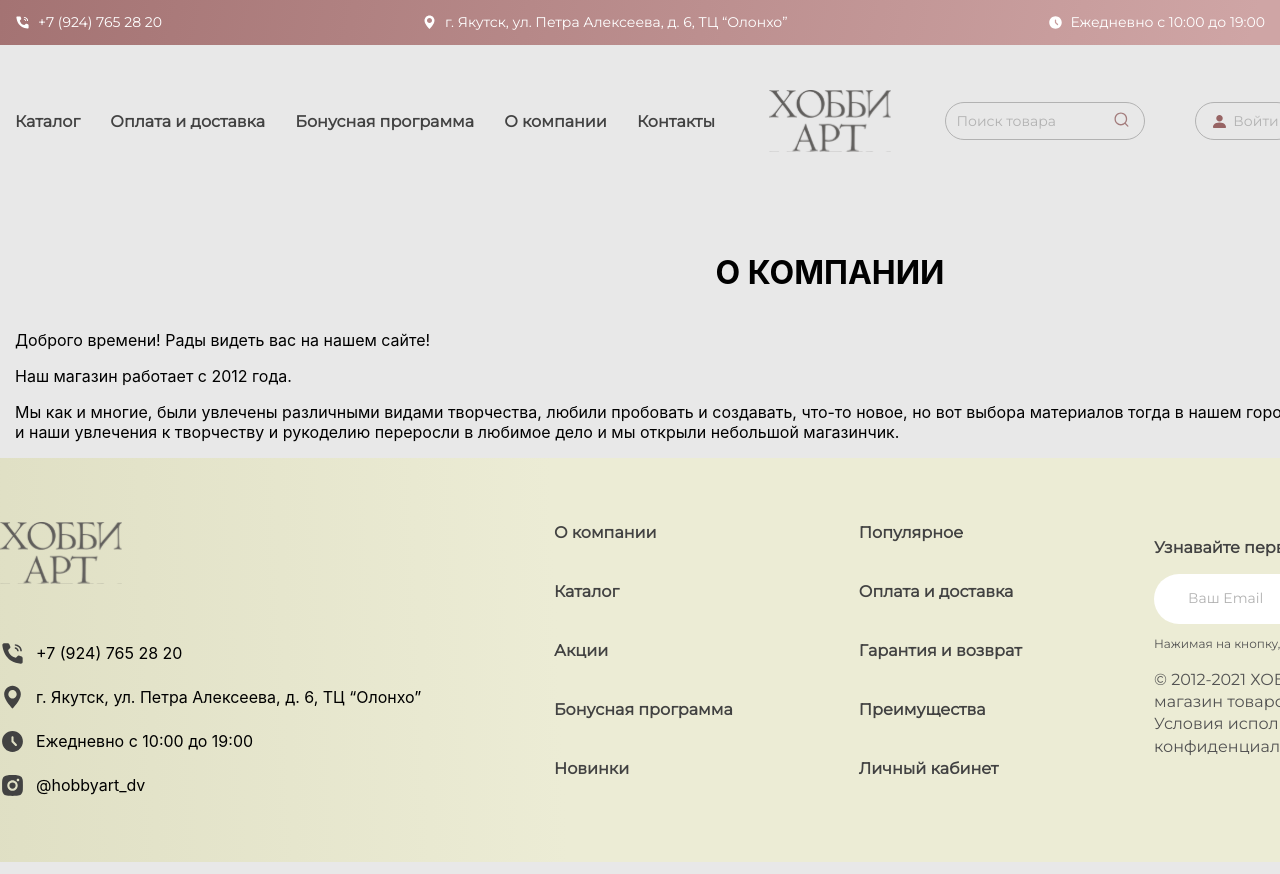
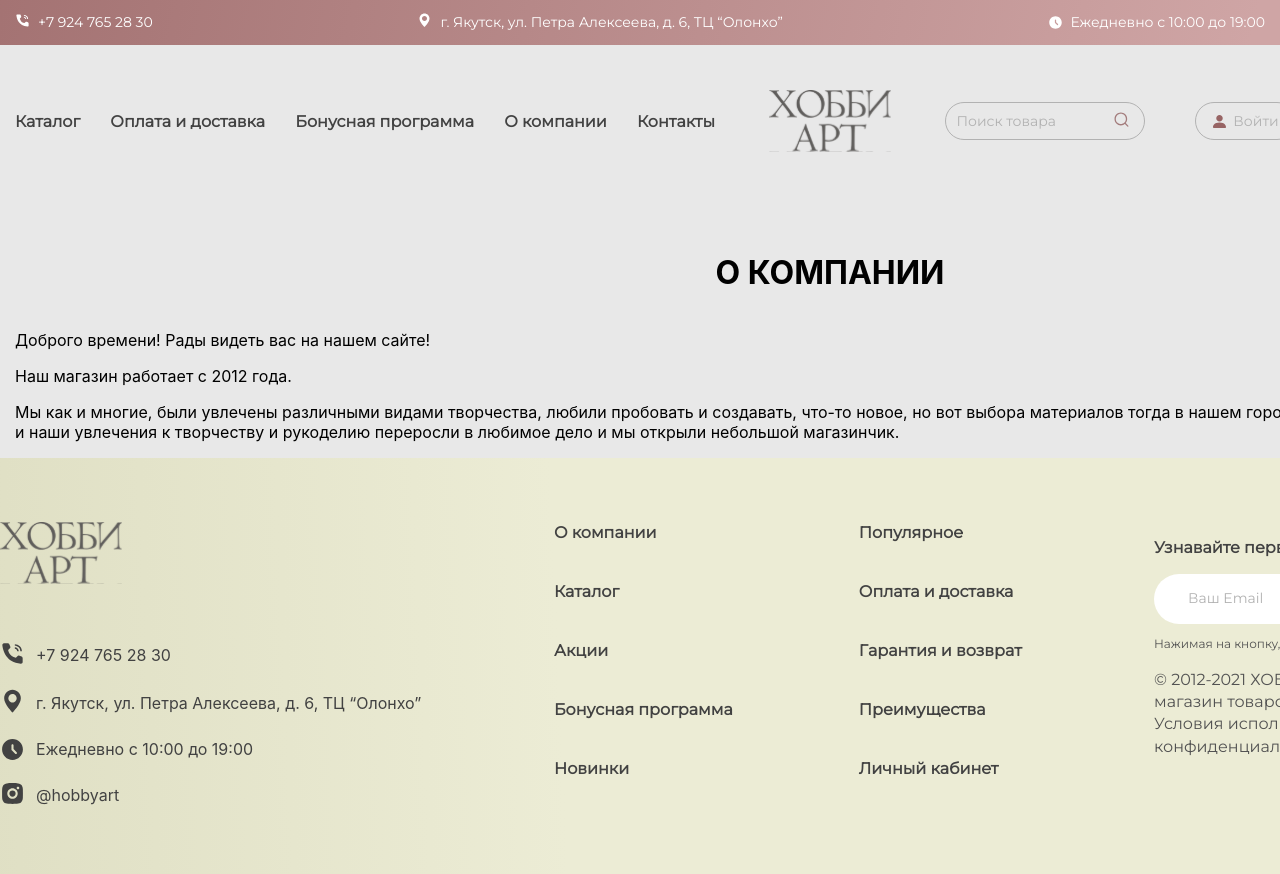
Before and after one commit to ShadowFox35/hobbyArt, a React (Create React App) app in the folder hobbyart/: page /about in a window 1280 px wide. Shown: the top 874 px of the page. Built offline with nearby package versions, Linux system fonts and the light colour scheme.

Commit message:
feat: hovers in header and footer

```diff
--- a/hobbyart/src/pages/Catalog/Goods/Good.scss
+++ b/hobbyart/src/pages/Catalog/Goods/Good.scss
@@ -37,6 +37,8 @@
 
     &:hover {
       border: 1px solid #976464;
+      color: #976464;
+      cursor: pointer;
     }
   }
 }
--- a/hobbyart/src/pages/Footer/Footer.scss
+++ b/hobbyart/src/pages/Footer/Footer.scss
@@ -31,12 +31,19 @@
   }
 
   .info-item {
+    text-decoration: none;
+    color: #424242;
     &_icon {
       width: 25px;
       height: 25px;
       margin-right: 11px;
       filter: invert(83%) sepia(0%) saturate(1192%) hue-rotate(151deg) brightness(101%)
         contrast(74%);
+    }
+
+    &_text {
+      text-decoration: none;
+      color: #424242;
     }
   }
 
@@ -133,6 +140,12 @@
         line-height: 24px;
         text-transform: uppercase;
         color: #ffffff;
+        &:hover {
+          background: linear-gradient(102.48deg, #7b4646 -29.03%, #bf9191 97.75%);
+          box-shadow: 0px 1px 1px rgba(0, 0, 0, 0.2), 0px 1px 1px rgba(0, 0, 0, 0.2);
+          border-radius: 428.797px;
+          cursor: pointer;
+        }
       }
     }
 
--- a/hobbyart/src/pages/Footer/Footer.tsx
+++ b/hobbyart/src/pages/Footer/Footer.tsx
@@ -25,26 +25,53 @@ const Footer: React.FC = () => {
 
           <div className="footer_contacts_info">
             <div className="info-item">
-              <img src={phone} alt="hobby art logo" className="info-item_icon" />
-              +7 (924) 765 28 20
+              <a className="info-item_text" target="blank" href="tel:+7 924 765 28 30">
+                <img src={phone} alt="hobby art phone" className="info-item_icon" />
+              </a>
+              <a className="info-item_text" target="blank" href="tel:+7 924 765 28 30">
+                +7 924 765 28 30
+              </a>
             </div>
+
             <div className="info-item">
-              <img src={location} alt="hobby art logo" className="info-item_icon" />
-              г. Якутск, ул. Петра Алексеева, д. 6, ТЦ “Олонхо”
+              <a
+                className="info-item_text"
+                target="blank"
+                href="https://www.google.com/maps/place/%D0%A2%D0%A6+%D0%9E%D0%BB%D0%BE%D0%BD%D1%85%D0%BE/@62.036863,129.7353609,17z/data=!3m1!4b1!4m6!3m5!1s0x5bf64a44f3275dcb:0xdcde3af6120fac15!8m2!3d62.036863!4d129.7375549!16s%2Fg%2F11b6v9yy7f?hl=ru">
+                <img src={location} alt="hobby art logo" className="info-item_icon" />
+              </a>
+              <a
+                className="info-item_text"
+                target="blank"
+                href="https://www.google.com/maps/place/%D0%A2%D0%A6+%D0%9E%D0%BB%D0%BE%D0%BD%D1%85%D0%BE/@62.036863,129.7353609,17z/data=!3m1!4b1!4m6!3m5!1s0x5bf64a44f3275dcb:0xdcde3af6120fac15!8m2!3d62.036863!4d129.7375549!16s%2Fg%2F11b6v9yy7f?hl=ru">
+                г. Якутск, ул. Петра Алексеева, д. 6, ТЦ “Олонхо”
+              </a>
             </div>
+
             <div className="info-item">
               <img src={clock} alt="hobby art logo" className="info-item_icon" />
               Ежедневно с 10:00 до 19:00
             </div>
+
             <div className="info-item">
-              <img src={inst} alt="hobby art logo" className="info-item_icon" />
-              @hobbyart_dv
+              <a
+                className="info-item_text"
+                target="blank"
+                href="https://www.instagram.com/hobbyart/">
+                <img src={inst} alt="hobby art logo" className="info-item_icon" />
+              </a>
+              <a
+                className="info-item_text"
+                target="blank"
+                href="https://www.instagram.com/hobbyart/">
+                @hobbyart
+              </a>
             </div>
           </div>
         </div>
 
         <nav className="footer_nav">
-          {footerNav.map((elem: navElemType, index:number) => (
+          {footerNav.map((elem: navElemType, index: number) => (
             <div className="navigation_item" key={index}>
               <Link className="navigation_item_link" to={elem.link}>
                 {elem.text}
--- a/hobbyart/src/pages/Header/Header.scss
+++ b/hobbyart/src/pages/Header/Header.scss
@@ -33,6 +33,11 @@
   display: flex;
   align-items: center;
   justify-content: center;
+  &_text {
+    text-decoration: none;
+    color: #ffffff;
+  }
+
   .icon {
     width: 15px;
     height: 15px;
@@ -111,7 +116,10 @@
       }
 
       &:hover {
-        cursor: pointer;
+        &:hover {
+          border: 1px solid #976464;
+          cursor: pointer;
+        }
       }
 
       .search_icon {
@@ -185,6 +193,11 @@
       font-weight: 400;
       font-size: 14px;
       line-height: 17px;
+      &:hover {
+        border: 1px solid #976464;
+        color: #976464;
+        cursor: pointer;
+      }
 
       .wrapper {
         width: 100%;
@@ -214,6 +227,11 @@
       font-weight: 400;
       font-size: 14px;
       line-height: 17px;
+      &:hover {
+        border: 1px solid #976464;
+        color: #976464;
+        cursor: pointer;
+      }
 
       .wrapper {
         width: 100%;
@@ -243,6 +261,11 @@
       font-weight: 400;
       font-size: 14px;
       line-height: 17px;
+      &:hover {
+        border: 1px solid #976464;
+        color: #976464;
+        cursor: pointer;
+      }
 
       .wrapper {
         width: 100%;
--- a/hobbyart/src/pages/Header/Header.tsx
+++ b/hobbyart/src/pages/Header/Header.tsx
@@ -1,9 +1,5 @@
 import React from 'react';
 import { Link } from 'react-router-dom';
-
-// import About from '../Main/About/About';
-// import Error from '../Main/Error/Error';
-// import Main from '../Main/Main';
 
 import Search from './Search';
 import Log from './Log';
@@ -25,13 +21,29 @@ const Header: React.FC = () => {
       <div className="header_info">
         <div className="header_info_wrapper container ">
           <div className="info-item">
-            <img src={phone} alt="hobby art logo" className="icon" />
-            +7 (924) 765 28 20
+            <a className="info-item_text" target="blank" href="tel:+7 924 765 28 30">
+              <img src={phone} alt="hobby art logo" className="icon" />
+            </a>
+            <a className="info-item_text" target="blank" href="tel:+7 924 765 28 30">
+              +7 924 765 28 30
+            </a>
           </div>
+
           <div className="info-item">
-            <img src={location} alt="hobby art logo" className="icon" />
-            г. Якутск, ул. Петра Алексеева, д. 6, ТЦ “Олонхо”
+            <a
+              className="info-item_text"
+              target="blank"
+              href="https://www.google.com/maps/place/%D0%A2%D0%A6+%D0%9E%D0%BB%D0%BE%D0%BD%D1%85%D0%BE/@62.036863,129.7353609,17z/data=!3m1!4b1!4m6!3m5!1s0x5bf64a44f3275dcb:0xdcde3af6120fac15!8m2!3d62.036863!4d129.7375549!16s%2Fg%2F11b6v9yy7f?hl=ru">
+              <img src={location} alt="hobby art logo" className="icon" />
+            </a>
+            <a
+              className="info-item_text"
+              target="blank"
+              href="https://www.google.com/maps/place/%D0%A2%D0%A6+%D0%9E%D0%BB%D0%BE%D0%BD%D1%85%D0%BE/@62.036863,129.7353609,17z/data=!3m1!4b1!4m6!3m5!1s0x5bf64a44f3275dcb:0xdcde3af6120fac15!8m2!3d62.036863!4d129.7375549!16s%2Fg%2F11b6v9yy7f?hl=ru">
+              г. Якутск, ул. Петра Алексеева, д. 6, ТЦ “Олонхо”
+            </a>
           </div>
+
           <div className="info-item">
             <img src={clock} alt="hobby art logo" className="icon" />
             Ежедневно с 10:00 до 19:00
@@ -42,7 +54,7 @@ const Header: React.FC = () => {
         {/* <div className="container"> */}
 
         <nav className="navigation">
-          {headerNav.map((elem: navElemType, index:number) => (
+          {headerNav.map((elem: navElemType, index: number) => (
             <div className="navigation_item" key={index}>
               <Link className="navigation_item_link" to={elem.link}>
                 {elem.text}
--- a/hobbyart/src/pages/Main/Main.scss
+++ b/hobbyart/src/pages/Main/Main.scss
@@ -22,6 +22,12 @@
   line-height: 24.35px;
   text-transform: uppercase;
   color: #ffffff;
+  &:hover {
+    background: linear-gradient(102.48deg, #7b4646 -29.03%, #bf9191 97.75%);
+    box-shadow: 0px 1px 1px rgba(0, 0, 0, 0.2), 0px 1px 1px rgba(0, 0, 0, 0.2);
+    border-radius: 428.797px;
+    cursor: pointer;
+  }
 }
 
 .main-slider {
```
Also changed, not shown: hobbyart/public/index.html (+2 -26 lines), 1 other file (tests, documents, lock files or other folders).
